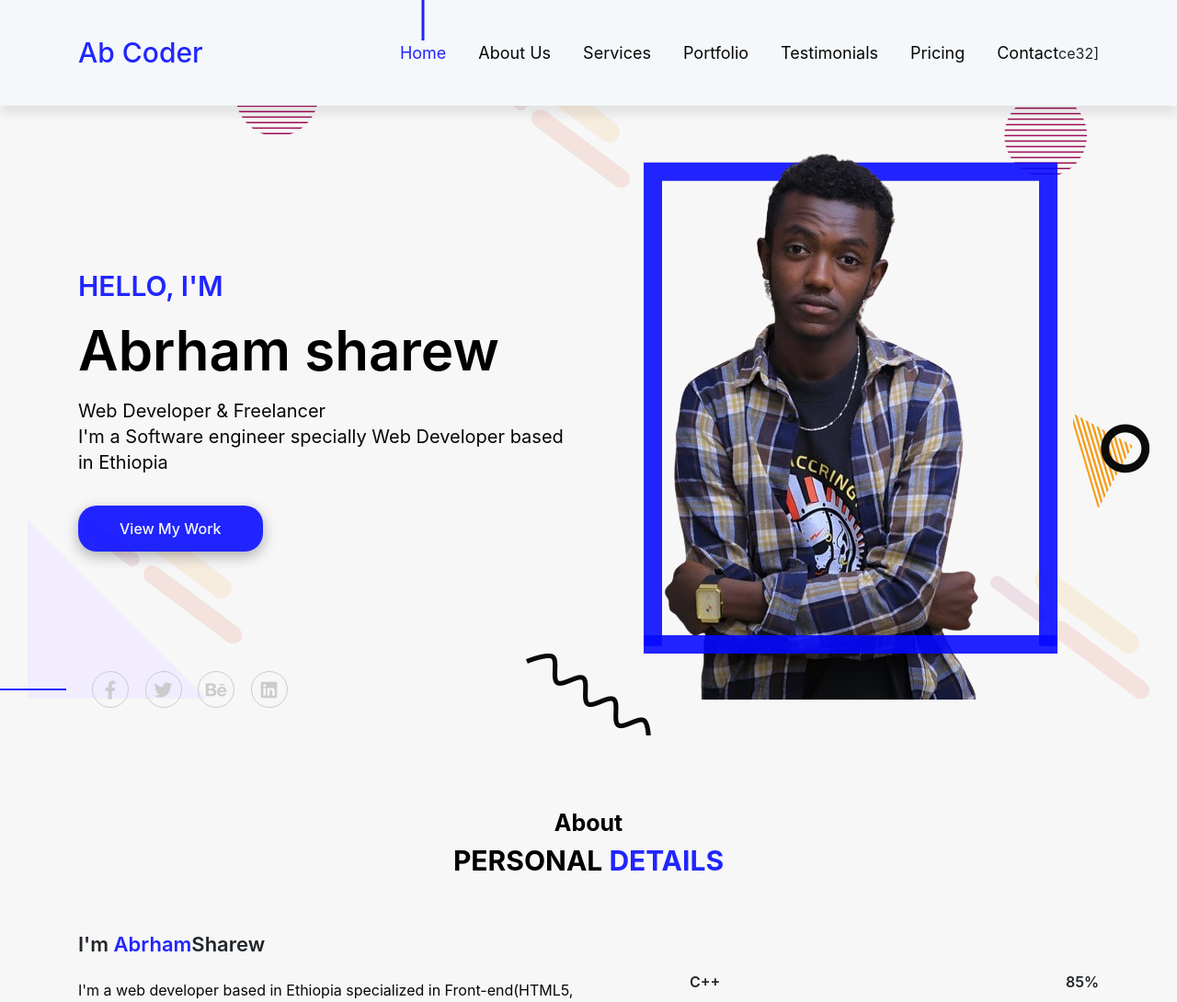
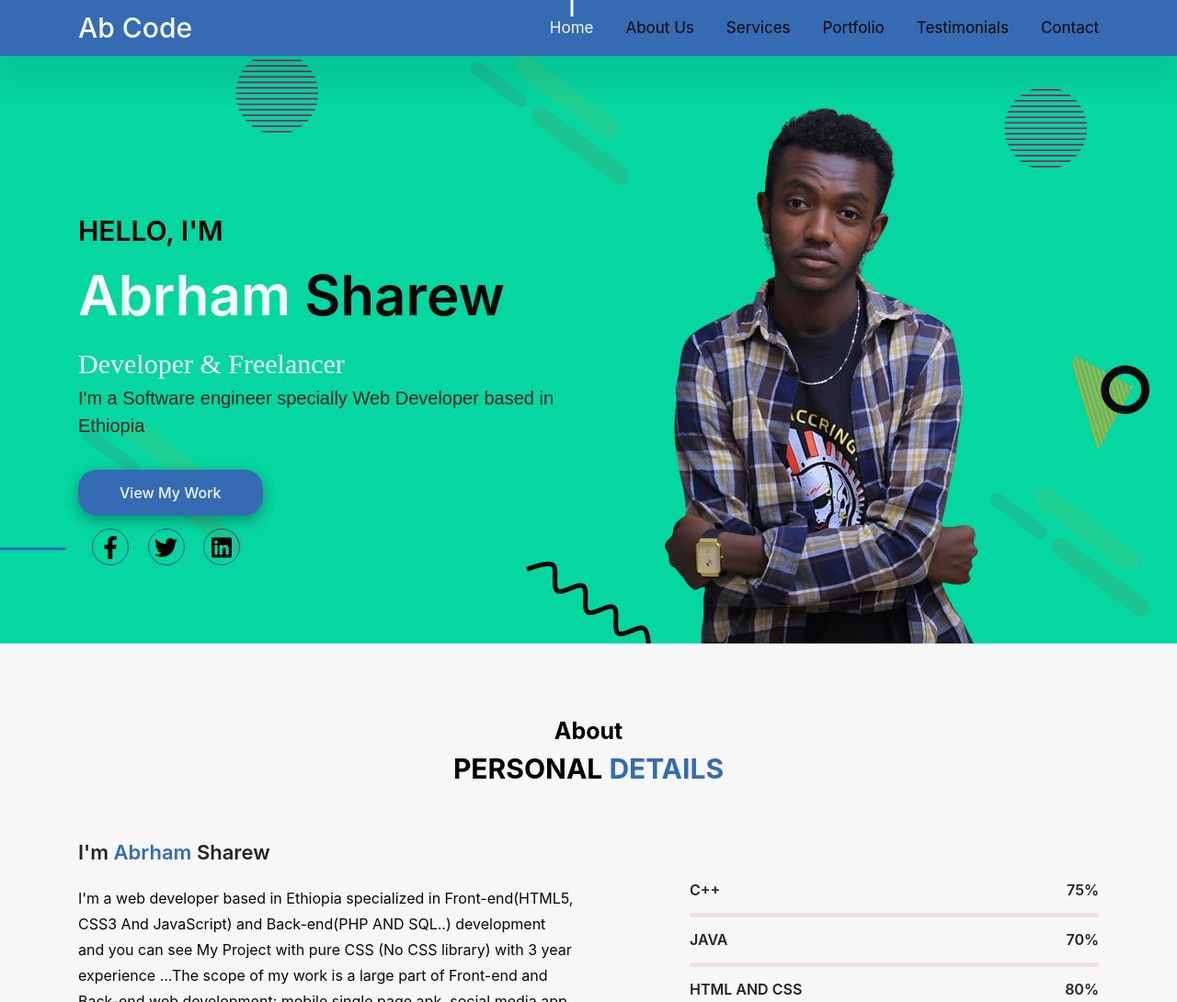
Before and after one commit to Abrham-sharew/abrhamsharew1, a plain HTML site: page index.html in a window 1280 px wide. Shown: the top 1090 px of the page at 92% size. Drawn offline with nearby package versions, Linux system fonts and the light colour scheme; a script that the page names is missing.

Commit message:
add news

```diff
--- a/css/style.css
+++ b/css/style.css
@@ -3,7 +3,7 @@
 /* global css */
 :root
 {
-    --main-color:hsla(239, 100%, 51%, 0.884);
+    --main-color:#356BB3;;
     --shadow-black-100:0 5px 15px rgba(0,0,0,0.1);
     --shadow-black-300:0 5px 15px rgba(0,0,0,0.3);
     --black-900:#000;
@@ -127,14 +127,14 @@ a,a:hover
 /* navbar */
 .navbar
 {
-    background-color: var(--white);
-    padding: 30px 0;
-    box-shadow: 0 10px 10px rgba(0,0,0,0.08);
+    background-color: #356BB3;
+    padding: 3px 0;
+    box-shadow: 0 30px 30px rgba(0,0,0,0.08);
     transition: all 0.5s ease;
 }
 .navbar.navbar-shrink
 {
-    padding: 20px 0;
+    padding: 12px 0;
     box-shadow: 0 10px 10px rgba(0,0,0,0.1);
 }
 .navbar > .container
@@ -144,7 +144,7 @@ a,a:hover
 .navbar .navbar-brand
 {
     font-size: 30px;
-    color: var(--main-color);
+    color: var(--white);
     font-weight: 500;
     text-transform: capitalize;
 }
@@ -156,7 +156,7 @@ a,a:hover
 {
     color: var(--black-400);
     text-transform: capitalize;
-    font-size: 18px;
+    font-size: 17px;
     font-weight: 400;
     padding: 5px 0;
     position: relative;
@@ -167,7 +167,7 @@ a,a:hover
     content: '';
     width: 3px;
     height: 0;
-    background-color: var(--main-color);
+    background-color: var(--white);
     left: 50%;
     top: -45px;
     transform: translateX(-50%);
@@ -176,7 +176,7 @@ a,a:hover
 .navbar .nav-item .nav-link.active,
 .navbar .nav-item .nav-link:hover
 {
-    color: var(--main-color);
+    color: var(--white);
 }
 .navbar .nav-item .nav-link.active::before,
 .navbar .nav-item .nav-link:hover::before
@@ -186,8 +186,8 @@ a,a:hover
 /* home section */
 .header-content
 {
-    background-color: #f7f7f7;
-    height: 800px;
+    background-color: #06D6A0;
+    height: 700px;
     padding-top: 80px;
     position: relative;
     overflow: hidden;
@@ -267,18 +267,32 @@ a,a:hover
     font-size: 30px;
     font-weight: 600;
     padding-bottom: 8px;
-    color: var(--main-color);
+    color: var(--black-900);
 }
-.home-text h1
+.nike{
+    color: #080707;
+     font-size: 60px;
+
+}
+.nike2{
+    color: #f7f7f7;
+    font-family: 'Times New Roman', Times, serif;
+    font-size: 30px;
+}
+.nike3{
+    font-size: 20px;
+    font-family: Arial, Helvetica, sans-serif;
+}
+.home-text h2
 {
     font-size: 60px;
     font-weight: 600;
     padding-bottom: 8px;
-    color: var(--black-900);
+    color: var(--white);
 }
 .home-text p
 {
-    font-size: 20px;
+    font-size: 35px;
     line-height: 28px;
     color: var(--black-400);
     font-weight: 400;
@@ -291,6 +305,7 @@ a,a:hover
     margin: 0 auto;
     position: relative;
 }
+/*
 .home-img::before
 {
     position: absolute;
@@ -314,6 +329,7 @@ a,a:hover
     left: 0;
     z-index: 12;
 }
+*/
 .home-img img
 {
     position: relative;
@@ -323,7 +339,7 @@ a,a:hover
 .header-social
 {
     position: absolute;
-    bottom: 30px;
+    bottom: 85px;
     left: 15px;
     width: 100%;
 }
@@ -336,16 +352,16 @@ a,a:hover
     position: absolute;
     content: '';
     width: 100%;
-    height: 2px;
+    height: 3px;
     background-color: var(--main-color);
     left: -102.5%;
-    top: 50%;
+    top: 55%;
     transform: translateY(-50%);
 }
 .header-social .header-social-icon ul li
 {
     display: inline-block;
-    margin-left: 13px;
+    margin-left: 16px;
 }
 .header-social .header-social-icon ul li:first-child
 {
@@ -353,14 +369,14 @@ a,a:hover
 }
 .header-social .header-social-icon ul li a
 {
-    color: #ccc;
-    font-size: 20px;
+    color: #000000;
+    font-size: 25px;
     width: 40px;
     height: 40px;
     display: inline-block;
     line-height: 40px;
     border-radius: 50%;
-    border: 1px solid #ccc;
+    border: 1px solid #2b537e;
     text-align: center;
     transition: all 0.3s ease-out 0s;
 }
@@ -590,7 +606,7 @@ a,a:hover
     left: 0;
     width: 100%;
     height: 100%;
-    background-color: rgba(172,49,165,0.8);
+    background-color: rgba(8, 7, 8,0.8);
     opacity: 0;
     visibility: hidden;
     transition: all 0.3s ease-out;
@@ -791,7 +807,7 @@ a,a:hover
     font-size: 16px;
     color: rgb(255, 157, 0);
 }
-/* pricing plan */
+/* pricing plan
 .pricing-plan
 {
     box-shadow: var(--shadow-black-100);
@@ -871,6 +887,8 @@ a,a:hover
     padding: 20px 30px 30px;
     text-align: center;
 }
+
+*/
 /* faq */
 .faq .accordion-item:not(:last-child)
 {
--- a/index.html
+++ b/index.html
@@ -23,7 +23,7 @@
     <nav class="navbar navbar-expand-lg fixed-top">
       <div class="container">
         <!-- brand -->
-        <a href="index.html" class="navbar-brand">Ab Coder</a>
+        <a href="index.html" class="navbar-brand">Ab Code</a>
         <!-- toggler/collapsible button -->
         <button class="navbar-toggler" type="button" data-toggle="collapse" data-target="#collapsibleNavbar">
           <i class="fas fa-bars"></i>
@@ -46,13 +46,14 @@
             <li class="nav-item">
               <a href="#testimonials" class="nav-link" data-scroll-nav="4">testimonials</a>
             </li>
+            <!---
             <li class="nav-item">
               <a href="#pricing" class="nav-link" data-scroll-nav="5">pricing</a>
-            </li>
+            </li>  -->
             <li class="nav-item">
               <a href="#contact" class="nav-link" data-scroll-nav="6">contact</a>
             </li>
-          </ul> ce32]
+          </ul>
         </div>
       </div>
     </nav>
@@ -78,9 +79,9 @@
           <div class="header-shape shape-six" data-depth="0.15">
             <img src="images/shape/shap.png" alt="">
           </div>
-          <div class="header-shape shape-seven" data-depth="0.50">
+          <!-- <div class="header-shape shape-seven" data-depth="0.50">
             <img src="images/shape/shape-5.png" alt="">
-          </div>
+          </div> -->
           <div class="header-shape shape-eight" data-depth="0.40">
             <img src="images/shape/shape-3.png" alt="">
           </div>
@@ -96,8 +97,9 @@
             <div class="col-lg-6">
               <div class="home-text">
                 <h4>HELLO, I'M</h4>
-                <h1>Abrham sharew</h1>
-                <p>Web Developer & Freelancer <br> I'm a Software engineer specially Web Developer based in Ethiopia</p>
+                <h2>Abrham <span class="nike">Sharew</span></h2>
+                <span class="nike2"> Developer & Freelancer </span> <br><span class="nike3"> I'm a Software engineer specially
+                   Web Developer based in Ethiopia </span></p>
                 <div class="home-btn">
                   <a href="#" class="btn-1">view my work</a>
                 </div>
@@ -119,7 +121,7 @@
                   <ul>
                     <li><a href="#"><i class="fab fa-facebook-f"></i></a></li>
                     <li><a href="#"><i class="fab fa-twitter"></i></a></li>
-                    <li><a href="#"><i class="fab fa-behance"></i></a></li>
+                   <!-- <li><a href="#"><i class="fab fa-behance"></i></a></li> -->
                     <li><a href="#"><i class="fab fa-linkedin"></i></a></li>
                   </ul>
                 </div>
@@ -145,7 +147,7 @@
       <div class="row">
         <div class="col-lg-6">
           <div class="about-content">
-            <h5 class="about-title">I'm <span>Abrham</span>Sharew</h5>
+            <h5 class="about-title">I'm <span>Abrham </span>Sharew</h5>
             <p class="details">
               I'm a web developer based in Ethiopia specialized in Front-end(HTML5, CSS3 And JavaScript)
                and Back-end(PHP AND SQL..) development and you can see My Project with pure CSS (No CSS library)
@@ -208,7 +210,7 @@
                       <i class="fa fa-user"></i>
                     </div>
                     <div class="info-text">
-                      <p><span>Website:</span> www....com</p>
+                      <p><span>Website:</span> https://abrham-sharew.github.io/abrhamsharew1/</p>
                     </div>
                   </div> <!-- single info -->
                 </li>
@@ -220,13 +222,13 @@
           <div id="skill-bar-wrapper">
             <div class="text-left">
               <!-- C++ -->
-              <h4> C++ <span style="float: right;">85%</span></h4>
-              <div class="skillbar-container" data-percent="85%">
+              <h4> C++ <span style="float: right;">75%</span></h4>
+              <div class="skillbar-container" data-percent="75%">
                 <div class="skills"></div>
               </div>
               <!-- Java -->
-              <h4> JAVA <span style="float: right;">85%</span></h4>
-              <div class="skillbar-container" data-percent="85%">
+              <h4> JAVA <span style="float: right;">70%</span></h4>
+              <div class="skillbar-container" data-percent="70%">
                 <div class="skills"></div>
               </div>
                <!-- HTML -->
@@ -383,13 +385,13 @@
         <div class="col-lg-4 col-md-6 col-sm-6 photoshop">
           <div class="single-work text-center mt-30">
             <div class="work-image">
-              <img src="images/portfolio/portfolio-2.jpg" alt="">
+              <img src="images/portfolio/port2.jpg" alt="">
             </div>
             <div class="work-overlay">
               <div class="work-content">
                 <h3 class="work-title">Product Design</h3>
                 <ul>
-                  <li><a href="images/portfolio/portfolio-2.jpg" class="image-popup"><i class="fa fa-plus"></i></a></li>
+                  <li><a href="images/portfolio/port2.jpg" class="image-popup"><i class="fa fa-plus"></i></a></li>
                   <li><a href="#"><i class="fa fa-link"></i></a></li>
                 </ul>
               </div>
@@ -399,13 +401,13 @@
         <div class="col-lg-4 col-md-6 col-sm-6 wordpress">
           <div class="single-work text-center mt-30">
             <div class="work-image">
-              <img src="images/portfolio/portfolio-3.jpg" alt="">
+              <img src="images/portfolio/port3.jpg" alt="">
             </div>
             <div class="work-overlay">
               <div class="work-content">
                 <h3 class="work-title">Product Design</h3>
                 <ul>
-                  <li><a href="images/portfolio/portfolio-3.jpg" class="image-popup"><i class="fa fa-plus"></i></a></li>
+                  <li><a href="images/portfolio/port3.jpg" class="image-popup"><i class="fa fa-plus"></i></a></li>
                   <li><a href="#"><i class="fa fa-link"></i></a></li>
                 </ul>
               </div>
@@ -415,13 +417,13 @@
         <div class="col-lg-4 col-md-6 col-sm-6 web-design">
           <div class="single-work text-center mt-30">
             <div class="work-image">
-              <img src="images/portfolio/portfolio-6.jpg" alt="">
+              <img src="images/portfolio/port4.jpg" alt="">
             </div>
             <div class="work-overlay">
               <div class="work-content">
                 <h3 class="work-title">Product Design</h3>
                 <ul>
-                  <li><a href="images/portfolio/portfolio-6.jpg" class="image-popup"><i class="fa fa-plus"></i></a></li>
+                  <li><a href="images/portfolio/port4.jpg" class="image-popup"><i class="fa fa-plus"></i></a></li>
                   <li><a href="#"><i class="fa fa-link"></i></a></li>
                 </ul>
               </div>
@@ -447,13 +449,13 @@
         <div class="col-lg-4 col-md-6 col-sm-6 photoshop">
           <div class="single-work text-center mt-30">
             <div class="work-image">
-              <img src="images/portfolio/portfolio-1.jpg" alt="">
+              <img src="images/portfolio/portfolio-3.jpg" alt="">
             </div>
             <div class="work-overlay">
               <div class="work-content">
                 <h3 class="work-title">Product Design</h3>
                 <ul>
-                  <li><a href="images/portfolio/portfolio-1.jpg" class="image-popup"><i class="fa fa-plus"></i></a></li>
+                  <li><a href="images/portfolio/portfolio-3.jpg" class="image-popup"><i class="fa fa-plus"></i></a></li>
                   <li><a href="#"><i class="fa fa-link"></i></a></li>
                 </ul>
               </div>
@@ -569,7 +571,7 @@
       </div>
     </section>
      <!-- testimonials section end -->
-     <!-- pricing section start -->
+     <!-- pricing section start
      <section class="pricing section-padding" data-scroll-index="5" id="pricing">
        <div class="container">
         <div class="row justify-content-center">
@@ -655,7 +657,7 @@
           </div>
         </div>
        </div>
-     </section>
+     </section>  -->
      <!-- pricing section end -->
      <!-- faq section start -->
      <div class="faq section-padding">
@@ -777,9 +779,9 @@
                   </div>
                 </div>
                 <div class="row">
-                  <div class="col-lg-12">
+                 <div class="col-lg-12">
                     <div class="form-group">
-                      <input type="text" placeholder="Subjrct" class="form-control">
+                      <input type="text" placeholder="Subject" class="form-control">
                     </div>
                   </div>
                 </div>
@@ -807,7 +809,7 @@
        <div class="container">
          <div class="row">
            <div class="col-lg-12">
-             <p class="copyright-text">&copy; 2024 Abcoder</p>
+             <p class="copyright-text"> &copy; 2020 abrham sharew</p>
            </div>
          </div>
        </div>
--- a/js/scrollit.js
+++ b/js/scrollit.js
@@ -2,9 +2,7 @@
  * ScrollIt
  * ScrollIt.js(scroll•it•dot•js) makes it easy to make long, vertically scrolling pages.
  *
- * Latest version: https://github.com/cmpolis/scrollIt.js
- *
- * License <https://github.com/cmpolis/scrollIt.js/blob/master/LICENSE.txt>
+
  */
 (function($) {
     'use strict';
```
Also changed, not shown: js/bootstrap.min.js, js/popper.min.js.
